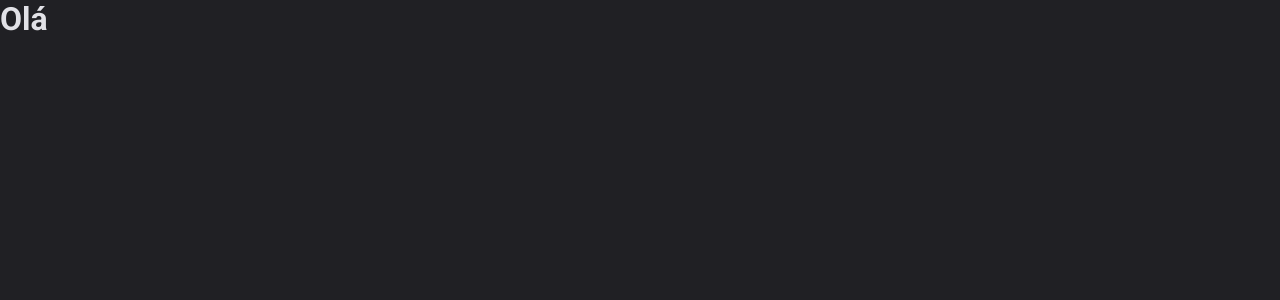
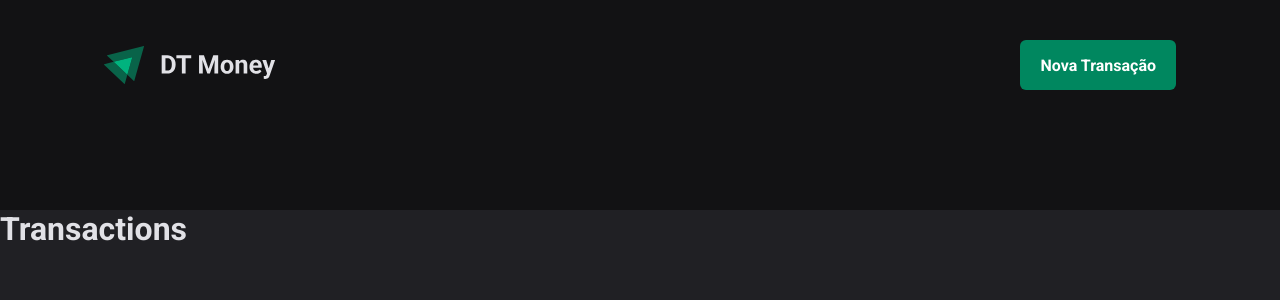
Before and after one commit to emersonmelomartins/dt-money-ignite, a React (Vite) app: page / in a window 1280 px wide. Shown: the top 300 px of the page. Built offline with nearby package versions, Linux system fonts and the light colour scheme.

Commit message:
header component

```diff
--- a/src/App.tsx
+++ b/src/App.tsx
@@ -1,12 +1,13 @@
 import { ThemeProvider } from "styled-components";
+import { Transactions } from "./pages/Transactions";
 import { GlobalStyles } from "./styles/global";
 import { defaultTheme } from "./styles/themes/default";
 
 export function App() {
   return (
     <ThemeProvider theme={defaultTheme}>
+      <Transactions />
       <GlobalStyles />
-      <h1>Olá</h1>
     </ThemeProvider>
   );
 }
--- /dev/null
+++ b/src/components/Header/index.tsx
@@ -0,0 +1,13 @@
+import logoSvg from "../../assets/logo.svg";
+import { HeaderContainer, HeaderContent, NewTransactionButton } from "./styles";
+
+export function Header() {
+  return (
+    <HeaderContainer>
+      <HeaderContent>
+        <img src={logoSvg} alt="" />
+        <NewTransactionButton type="button">Nova Transação</NewTransactionButton>
+      </HeaderContent>
+    </HeaderContainer>
+  );
+}
--- /dev/null
+++ b/src/components/Header/styles.ts
@@ -0,0 +1,34 @@
+import styled from "styled-components";
+
+export const HeaderContainer = styled.header`
+  background-color: ${(props) => props.theme["gray-900"]};
+  padding: 2.5rem 0 7.5rem;
+`;
+
+export const HeaderContent = styled.div`
+  width: 100%;
+  max-width: 1120px;
+  margin: 0 auto;
+  padding: 0 1.5rem;
+
+  display: flex;
+  justify-content: space-between;
+  align-items: center;
+`;
+
+export const NewTransactionButton = styled.button`
+  height: 50px;
+  border: 0;
+  background-color: ${(props) => props.theme["green-500"]};
+  color: ${(props) => props.theme["white"]};
+  font-weight: bold;
+  padding: 0 1.25rem;
+  border-radius: 6px;
+  cursor: pointer;
+
+
+  &:hover {
+    background-color: ${(props) => props.theme["green-700"]};
+    transition: background-color 0.2s;
+  }
+`;
--- /dev/null
+++ b/src/pages/Transactions/index.tsx
@@ -0,0 +1,10 @@
+import { Header } from "../../components/Header"
+
+export function Transactions() {
+  return (
+    <div>
+      <Header />
+      <h1>Transactions</h1>
+    </div>
+  )
+}
```
Also changed, not shown: src/assets/logo.svg (added), src/pages/Transactions/styles.ts (added).
